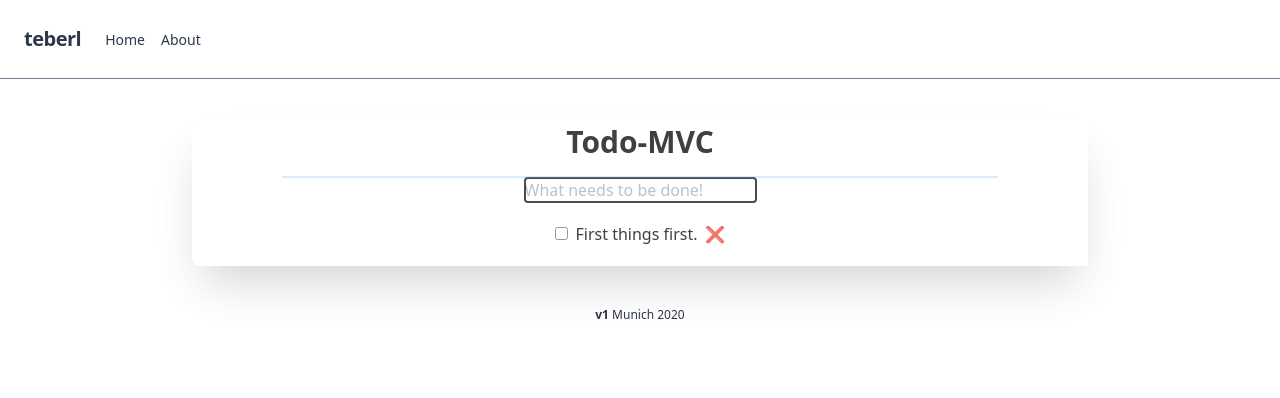
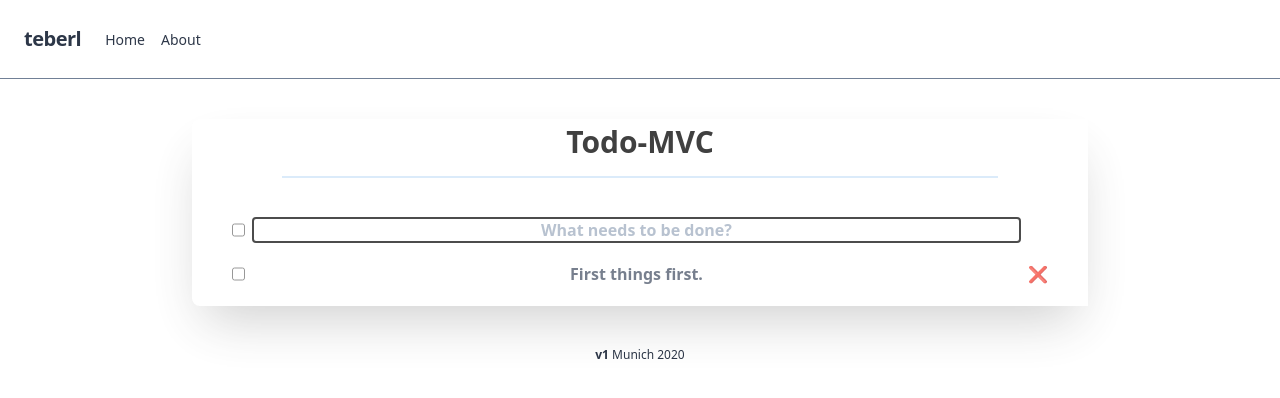
Before and after one commit to teberl/homepage_next, a Next.js app: page /todos in a window 1280 px wide. Shown: the top 398 px of the page. Built offline with nearby package versions, Linux system fonts and the light colour scheme.

Commit message:
Add COMPLETE_ALL functionality

```diff
--- a/pages/todos/components/MainSection.tsx
+++ b/pages/todos/components/MainSection.tsx
@@ -1,29 +1,32 @@
-import React from "react";
+import React, { useContext } from "react";
+
 import { TodoFilters } from "../enums";
+import { Context } from "../todos-context";
 import TodoList from "./TodoList";
 import TodoTextInput from "./TodoTextInput";
 
 const MainSection: React.FunctionComponent = () => {
   const filter = TodoFilters.SHOW_ALL;
+  const { todos, completeAll } = useContext(Context);
+  const todosCount = todos.length;
+  const completedCount = todos.filter(todo => todo.isCompleted).length;
 
   return (
     <section role="main" className="w-full text-center">
       <div className="max-w-4xl flex items-center h-auto flex-wrap mx-auto my-10">
         <div className="w-full rounded-lg lg:rounded-l-lg lg:rounded-r-none shadow-2xl bg-white opacity-75 mx-6 lg:mx-0">
           <h1 className="text-3xl font-bold pt-8 lg:pt-0">Todo-MVC</h1>
-          <div className="mx-auto w-4/5 pt-3 border-b-2 border-blue-500 opacity-25"></div>
-          {/* {!!todosCount && (
-            <span>
-              <input
-                className="toggle-all"
-                type="checkbox"
-                checked={completedCount === todosCount}
-                readOnly
-              />
-              <label onClick={handleCompleteAllClick} />
-            </span>
-          )} */}
-          <TodoTextInput done={() => {}} />
+          <div className="mx-auto mb-10 w-4/5 pt-3 border-b-2 border-blue-500 opacity-25" />
+          <div className="flex justify-between w-full px-10">
+            <input
+              className="flex-none"
+              type="checkbox"
+              checked={todosCount > 0 && todosCount === completedCount}
+              onChange={completeAll}
+            />
+            <TodoTextInput done={() => {}} />
+            <div className="flex-none invisible">❌</div>
+          </div>
           <TodoList filter={filter} />
           {/* {!!todosCount && (
             <Footer
--- a/pages/todos/components/TodoItem.tsx
+++ b/pages/todos/components/TodoItem.tsx
@@ -19,29 +19,29 @@ const TodoItem: React.FunctionComponent<IProps> = ({ todo }) => {
   } else {
     element = (
       <>
-        <label className="block text-gray-500 font-bold" />
         <input
-          className="mr-2 leading-tight"
+          className="flex-none"
           type="checkbox"
           checked={todo.isCompleted}
           onChange={() => toggleTodo(todo.id)}
         />
-        <span className="text-m" onDoubleClick={() => setEditing(!isEditing)}>
+        <span
+          className={classnames("flex-1 text-m mx-2 text-gray-700 font-bold", {
+            "line-through text-gray-500": todo.isCompleted
+          })}
+          onDoubleClick={() => setEditing(true)}
+        >
           {todo.text}
         </span>
 
-        <button className="ml-2" onClick={() => deleteTodo(todo.id)}>
+        <button className="flex-none" onClick={() => deleteTodo(todo.id)}>
           ❌
         </button>
       </>
     );
   }
 
-  return (
-    <li className={classnames({ "line-through": todo.isCompleted })}>
-      {element}
-    </li>
-  );
+  return <li className="flex justify-between w-full px-10">{element}</li>;
 };
 
 export default TodoItem;
--- a/pages/todos/components/TodoTextInput.tsx
+++ b/pages/todos/components/TodoTextInput.tsx
@@ -16,7 +16,7 @@ const TodoTextInput: React.FunctionComponent<IProps> = ({ todo, done }) => {
 
   const { addTodo, updateTodo } = useContext(TodoContext);
 
-  const placeholder = !todo ? "What needs to be done!" : undefined;
+  const placeholder = !todo ? "What needs to be done?" : undefined;
 
   const handleSubmit = (event: React.KeyboardEvent<HTMLInputElement>) => {
     const text = event.currentTarget.value;
@@ -46,9 +46,7 @@ const TodoTextInput: React.FunctionComponent<IProps> = ({ todo, done }) => {
 
   return (
     <input
-      className={classnames({
-        "new-todo": !todo
-      })}
+      className="flex-1 text-m mx-2 text-center text-gray-700 font-bold"
       type="text"
       placeholder={placeholder}
       autoFocus={true}
--- a/pages/todos/enums.tsx
+++ b/pages/todos/enums.tsx
@@ -8,5 +8,6 @@ export enum Actions {
   ADD,
   TOGGLE,
   DELETE,
-  UPDATE
+  UPDATE,
+  COMPLETE_ALL
 }
--- a/pages/todos/todos-context.tsx
+++ b/pages/todos/todos-context.tsx
@@ -8,6 +8,7 @@ interface ITodosContext {
   deleteTodo(id: number): Array<ITodo>;
   toggleTodo(id: number): Array<ITodo>;
   updateTodo(id: number, text: string): Array<ITodo>;
+  completeAll(): Array<ITodo>;
 }
 
 const Context = React.createContext({
@@ -15,7 +16,8 @@ const Context = React.createContext({
   addTodo: () => [],
   deleteTodo: () => [],
   toggleTodo: () => [],
-  updateTodo: () => []
+  updateTodo: () => [],
+  completeAll: () => []
 } as ITodosContext);
 
 const Provider: React.FunctionComponent = ({ children }) => {
@@ -29,7 +31,8 @@ const Provider: React.FunctionComponent = ({ children }) => {
     deleteTodo: id => dispatch({ type: Actions.DELETE, payload: { id } }),
     updateTodo: (id, text) =>
       dispatch({ type: Actions.UPDATE, payload: { id, text } }),
-    toggleTodo: id => dispatch({ type: Actions.TOGGLE, payload: { id } })
+    toggleTodo: id => dispatch({ type: Actions.TOGGLE, payload: { id } }),
+    completeAll: () => dispatch({ type: Actions.COMPLETE_ALL, payload: {} })
   };
 
   return <Context.Provider value={initialContext}>{children}</Context.Provider>;
@@ -61,6 +64,9 @@ function reducer(todos: Array<ITodo>, action: IAction): Array<ITodo> {
       );
     case Actions.UPDATE:
       return todos.map(todo => (todo.id === id ? { ...todo, text } : todo));
+    case Actions.COMPLETE_ALL:
+      const areAllCompleted = todos.every(todo => todo.isCompleted);
+      return todos.map(todo => ({ ...todo, isCompleted: !areAllCompleted }));
     default:
       return todos;
   }
```
